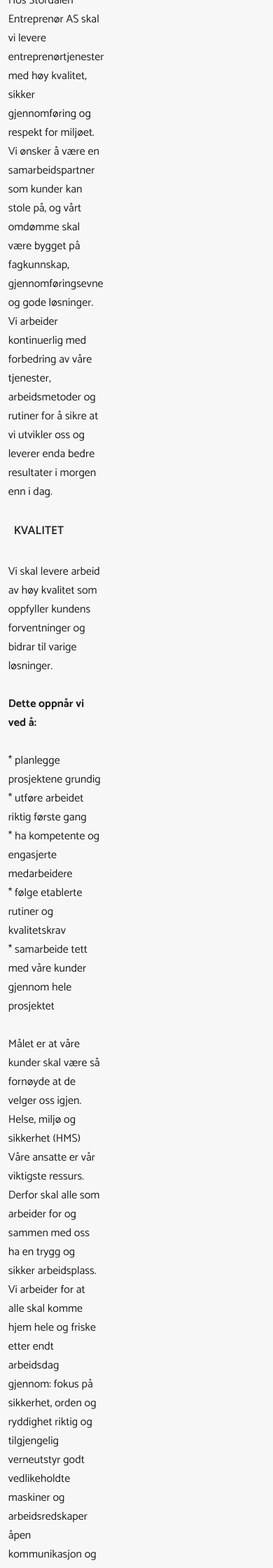
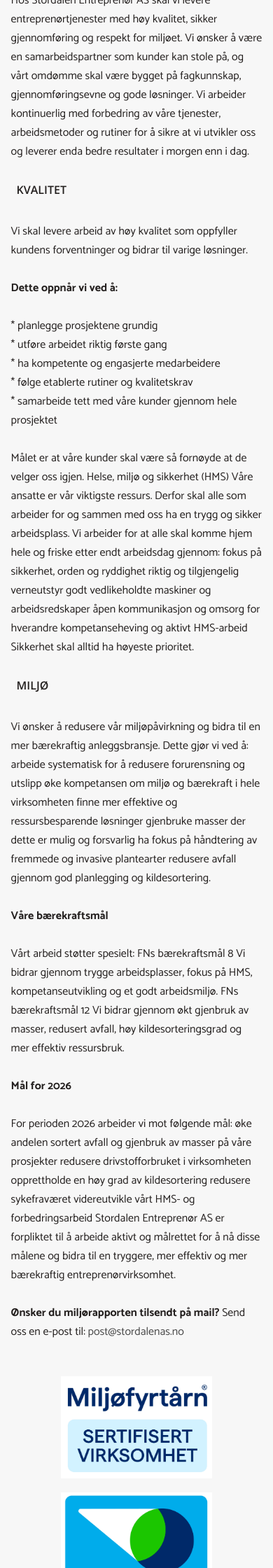
Before and after one commit to arokasa/stordalen-facelifted, a PHP site: page /vart-miljoarbeid.php in a window 390 px wide. Shown: the part 720-2960 px from the top of the page at 70% size. Run offline with PHP 8.4, Linux system fonts and the light colour scheme; some libraries are stand-ins or nearby versions.

Commit message:
add experimental css changes

```diff
--- a/style.css
+++ b/style.css
@@ -1790,80 +1790,85 @@ body, html {
   }
 }
 
+
+/* vart-miljoarbeid.php:
+
+/* Vårt miljøarbeid – responsivt oppsett */
+
+/* Vårt miljøarbeid – responsivt oppsett */
+
+/* vart-miljoarbeid.php */
+
+/* Desktop */
+.contact .container {
+    display: flex;
+    align-items: flex-start;
+    gap: 50px;
+    width: 90%;
+    max-width: 1200px;
+    margin: 5rem auto 3rem;
+    padding: 0 20px;
+}
+/*
+  .contact .container {
+      width: 94%;
+      padding: 0;
+  } */
+
+
+.contact .container-left {
+    /* flex: 1 1 0; */
+    width: auto;
+    max-width: none;
+    min-width: 0;
+    /* left: 0; */
+    /* right: 0; */
+    overflow-wrap: break-word;
+}
+
+.contact .container-right {
+    flex: 0 0 30%;
+    width: 30%;
+    right: 0;
+    left: 0;
+}
+
 .logo_miljøfyrtaarn_icon {
-height: 24rem;
-    display: list-item;
-    padding: 3rem;
-    top: -1rem;
-}
-@media (max-width: 1025px) {
+    display: block;
+    width: 75%;
+    height: auto;
+    margin: 0 auto 20px;
+}
+
+/* Mobil */
+@media (max-width: 768px) {
+    .contact .container {
+        flex-direction: column;
+        width: 92%;
+        padding: 0;
+    }
+
+    .contact .container-left {
+        width: 100%;
+        max-width: none;
+        left: 0;
+    }
+
     .contact .container-right {
-        width: 65%;
-        padding-bottom: 45px;
-        top: 2rem;
-        left: -38%;
+        width: 100%;
+        flex-basis: auto;
+        left: 0;
+        right: 0;
     }
-    .contact .container-left {
-    /* display: table-caption; */
-    left: 3%;
-    width: auto;
-    padding-right: 5rem;
-  }
-  .logo_miljøfyrtaarn_icon {
-    height: 17rem;
-    display: list-item;
-    padding: 3rem;
-    top: -3rem;
-    left: 25rem;
-  }
-
-.logo_miljøfyrtaarn_icon {
-    height: 17rem;
-    display: list-item;
-    padding: 3rem;
-    top: -3rem;
-    /* left: 25rem; */
-    right: -20rem;
-  }
-}
-@media (max-width:768px) {
-  .logo_miljøfyrtaarn_icon {
-    /* width: 100% !important; */
-  }
-  .logo_miljøfyrtaarn_icon {
-    height: 17rem;
-    display: list-item;
-    padding: 3rem;
-    top: -3rem;
-    left: 25rem;
-  }
-}
-
-.contact .container-left {
-    /* display: table-caption; */
-    left: 3%;
-    width: 45%;
-}
-
-.contact .container-right {
-    width: 45%;
-    float: right;
-    right: -9%;
-}
-
-
-
-.contact .container-left {
-    /* display: table-caption; */
-    left: 3%;
-    width: 55%
-}
-
-.logo_miljøfyrtaarn_icon {
-    height: 20rem;
-    display: list-item;
-    /* padding: 3rem; */
-    top: -1rem;
-    /* left: 0rem; */
-    /* right: 3rem; */
-}
+
+    .logo_miljøfyrtaarn_icon {
+        width: 60%;
+        margin: 0 auto 20px;
+    }
+}
+/* @media (min-width: 769px) {
+    .contact .container {
+        width: 94%;
+        padding: 0;
+    }
+} */
--- a/vart-miljoarbeid.php
+++ b/vart-miljoarbeid.php
@@ -97,7 +97,10 @@ include('header.php'); ?>
 <!--  -----------------------------------                     ---------------------- -->
 
 
+<<<<<<< HEAD
     </div>
+=======
+>>>>>>> 43aff87 (add experimental css changes)
 </div>
 </div>
 
```
